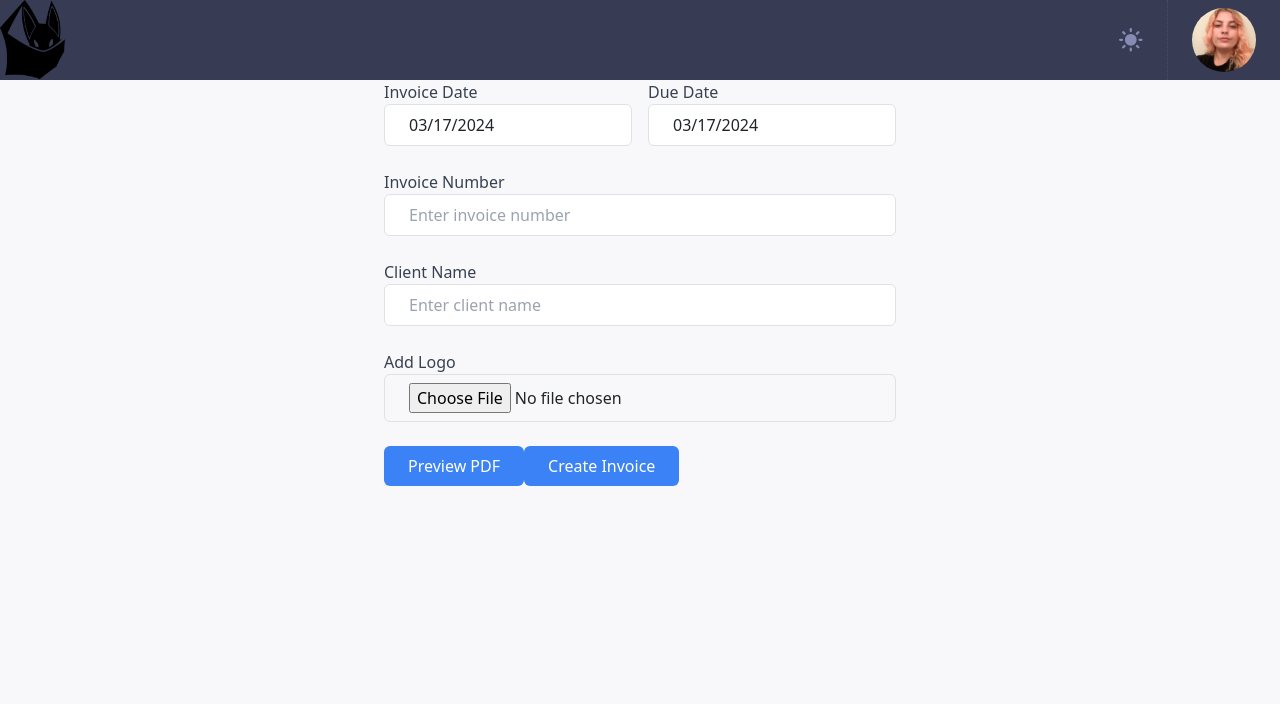
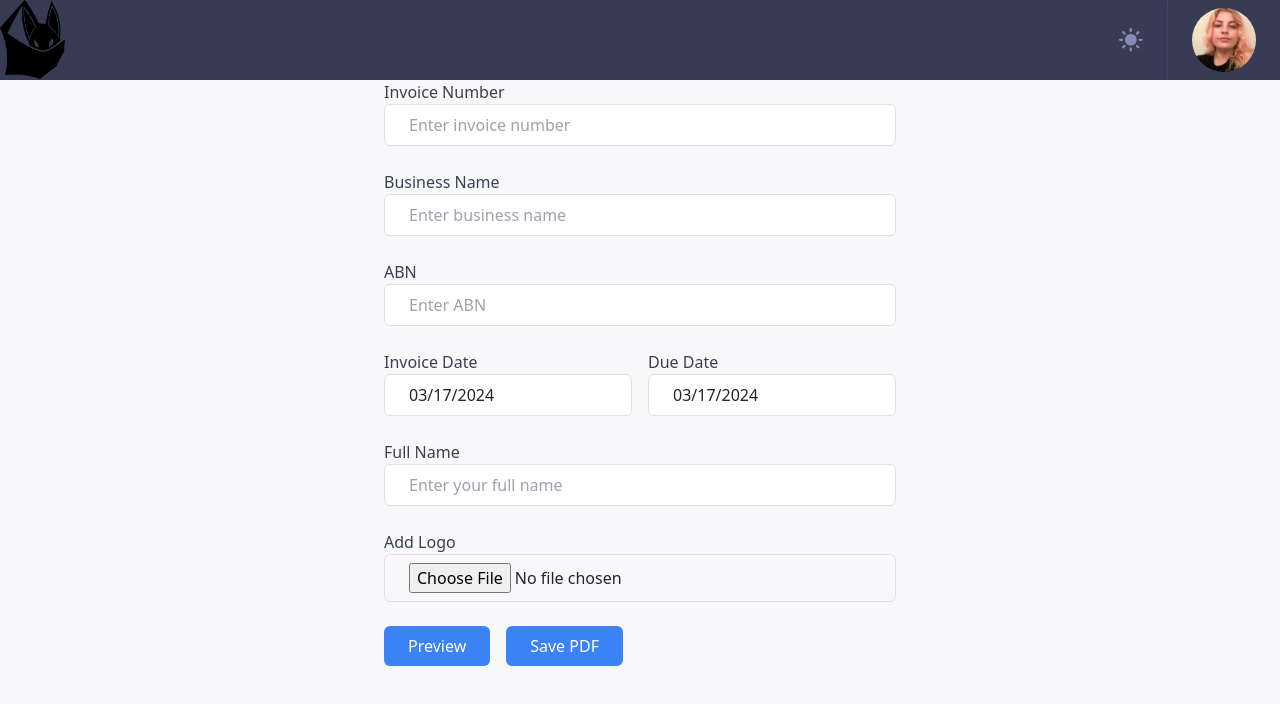
Before and after one commit to saradomincroft/invoice-generator, a React (Vite) app: page / in a window 1280 px wide. Shown: the top 704 px of the page. Built offline with nearby package versions, Linux system fonts and the light colour scheme; the HTML template or start-up script is replaced by a standard one.

Commit message:
added more options to the form

```diff
--- a/src/components/InvoiceForm.jsx
+++ b/src/components/InvoiceForm.jsx
@@ -49,28 +49,7 @@ const InvoiceForm = () => {
 
   return (
     <form onSubmit={handleSubmit} className="max-w-lg mx-auto">
-      <div className="mb-4 flex">
-        <div className="w-1/2 pr-2">
-          <label htmlFor="selectedDate" className="block text-gray-700">Invoice Date</label>
-          <DatePicker
-            id="selectedDate"
-            name="selectedDate"
-            selected={formData.selectedDate}
-            onChange={(date) => handleDateChange(date, 'selectedDate')}
-            className="w-full px-4 py-2 border rounded-md focus:outline-none focus:border-blue-500"
-          />
-        </div>
-        <div className="w-1/2 pl-2">
-          <label htmlFor="dueDate" className="block text-gray-700">Due Date</label>
-          <DatePicker
-            id="dueDate"
-            name="dueDate"
-            selected={formData.dueDate}
-            onChange={(date) => handleDateChange(date, 'dueDate')}
-            className="w-full px-4 py-2 border rounded-md focus:outline-none focus:border-blue-500"
-          />
-        </div>
-      </div>
+      {/* Invoice Number */}
       <div className="mb-4">
         <label htmlFor="invoiceNumber" className="block text-gray-700">Invoice Number</label>
         <input
@@ -83,18 +62,76 @@ const InvoiceForm = () => {
           className="w-full px-4 py-2 border rounded-md focus:outline-none focus:border-blue-500"
         />
       </div>
+
+      {/* Business Name */}
       <div className="mb-4">
-        <label htmlFor="clientName" className="block text-gray-700">Client Name</label>
+        <label htmlFor="businessName" className="block text-gray-700">Business Name</label>
         <input
           type="text"
-          id="clientName"
-          name="clientName"
-          placeholder="Enter client name"
-          value={formData.clientName}
+          id="businessName"
+          name="businessName"
+          placeholder="Enter business name"
+          value={formData.businessName}
           onChange={handleChange}
           className="w-full px-4 py-2 border rounded-md focus:outline-none focus:border-blue-500"
         />
       </div>
+
+      {/* ABN */}
+      <div className="mb-4">
+        <label htmlFor="abn" className="block text-gray-700">ABN</label>
+        <input
+          type="text"
+          id="abn"
+          name="abn"
+          placeholder="Enter ABN"
+          value={formData.abn}
+          onChange={handleChange}
+          className="w-full px-4 py-2 border rounded-md focus:outline-none focus:border-blue-500"
+        />
+      </div>
+
+      {/* Current Date */}
+      <div className="mb-4 flex">
+        <div className="w-1/2 pr-2">
+          <label htmlFor="selectedDate" className="block text-gray-700">Invoice Date</label>
+          <DatePicker
+            id="selectedDate"
+            name="selectedDate"
+            selected={formData.selectedDate}
+            onChange={(date) => handleDateChange(date, 'selectedDate')}
+            className="w-full px-4 py-2 border rounded-md focus:outline-none focus:border-blue-500"
+          />
+        </div>
+
+        {/* Due Date */}
+        <div className="w-1/2 pl-2">
+          <label htmlFor="dueDate" className="block text-gray-700">Due Date</label>
+          <DatePicker
+            id="dueDate"
+            name="dueDate"
+            selected={formData.dueDate}
+            onChange={(date) => handleDateChange(date, 'dueDate')}
+            className="w-full px-4 py-2 border rounded-md focus:outline-none focus:border-blue-500"
+          />
+        </div>
+      </div>
+
+      {/* Business Name */}
+      <div className="mb-4">
+        <label htmlFor="fullName" className="block text-gray-700">Full Name</label>
+        <input
+          type="text"
+          id="fullName"
+          name="fullName"
+          placeholder="Enter your full name"
+          value={formData.fullName}
+          onChange={handleChange}
+          className="w-full px-4 py-2 border rounded-md focus:outline-none focus:border-blue-500"
+        />
+      </div>
+
+      {/* Add Logo Option */}
       <div className="mb-4">
         <label htmlFor="logo" className="block text-gray-700">Add Logo</label>
         <input
@@ -106,8 +143,9 @@ const InvoiceForm = () => {
           className="w-full px-4 py-2 border rounded-md focus:outline-none focus:border-blue-500"
         />
       </div>
-      <button type="button" className="bg-blue-500 text-white px-4 py-2 rounded-md hover:bg-blue-600" onClick={handlePreview}>Preview PDF</button>
-      <button type="submit" className="bg-blue-500 text-white px-4 py-2 rounded-md hover:bg-blue-600">Create Invoice</button>
+
+      <button type="button" className="bg-blue-500 text-white px-4 py-2 rounded-md hover:bg-blue-600" onClick={handlePreview}>Preview</button>
+      <button type="submit" className="bg-blue-500 text-white px-4 py-2 rounded-md hover:bg-blue-600 ml-4">Save PDF</button>
     </form>
   );
 };
```
